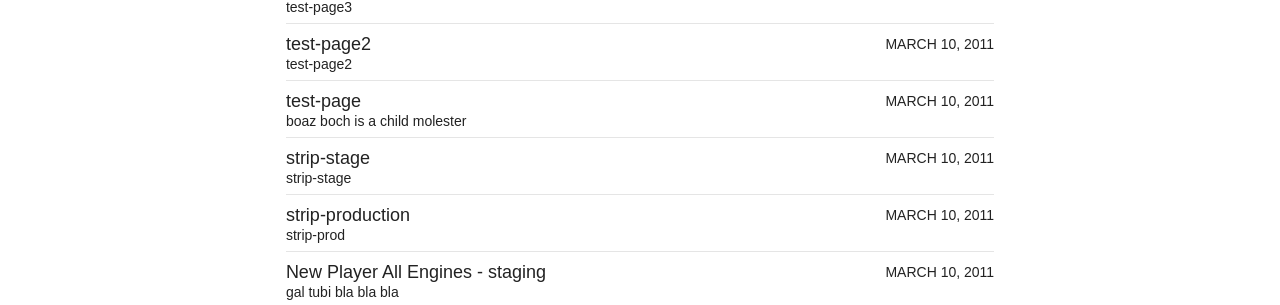
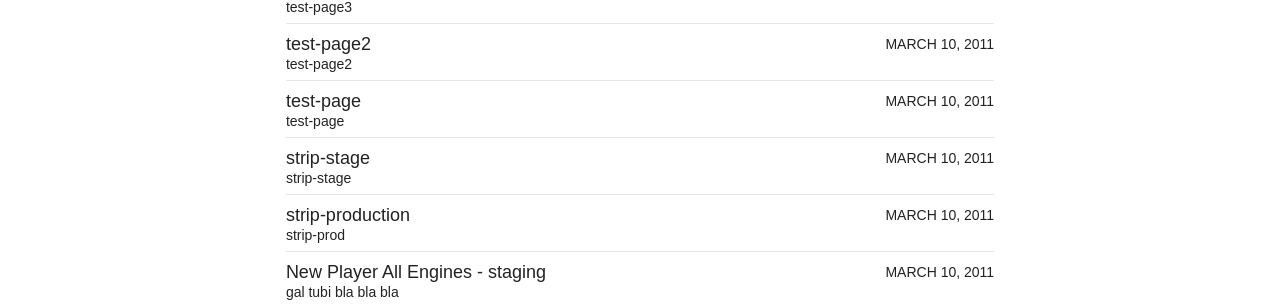
Before and after one commit to galdil/galdil.github.io, a Jekyll site: the page built from articles/index.md, in a window 1280 px wide. Shown: the part 1182-1487 px from the top of the page. Built offline with Jekyll 4.4.1, drawn with Linux system fonts in a browser that asks for light colours; nearby versions of some CDN libraries.

Commit message:
Update 2011-03-10-test-page.md

```diff
--- a/_posts/articles/2011-03-10-test-page.md
+++ b/_posts/articles/2011-03-10-test-page.md
@@ -1,7 +1,7 @@
 ---
 layout: post
 title: "test-page"
-excerpt: "boaz boch is a child molester"
+excerpt: "test-page"
 modified: 2017-09-26
 categories: articles
 tags: [readability]
```
